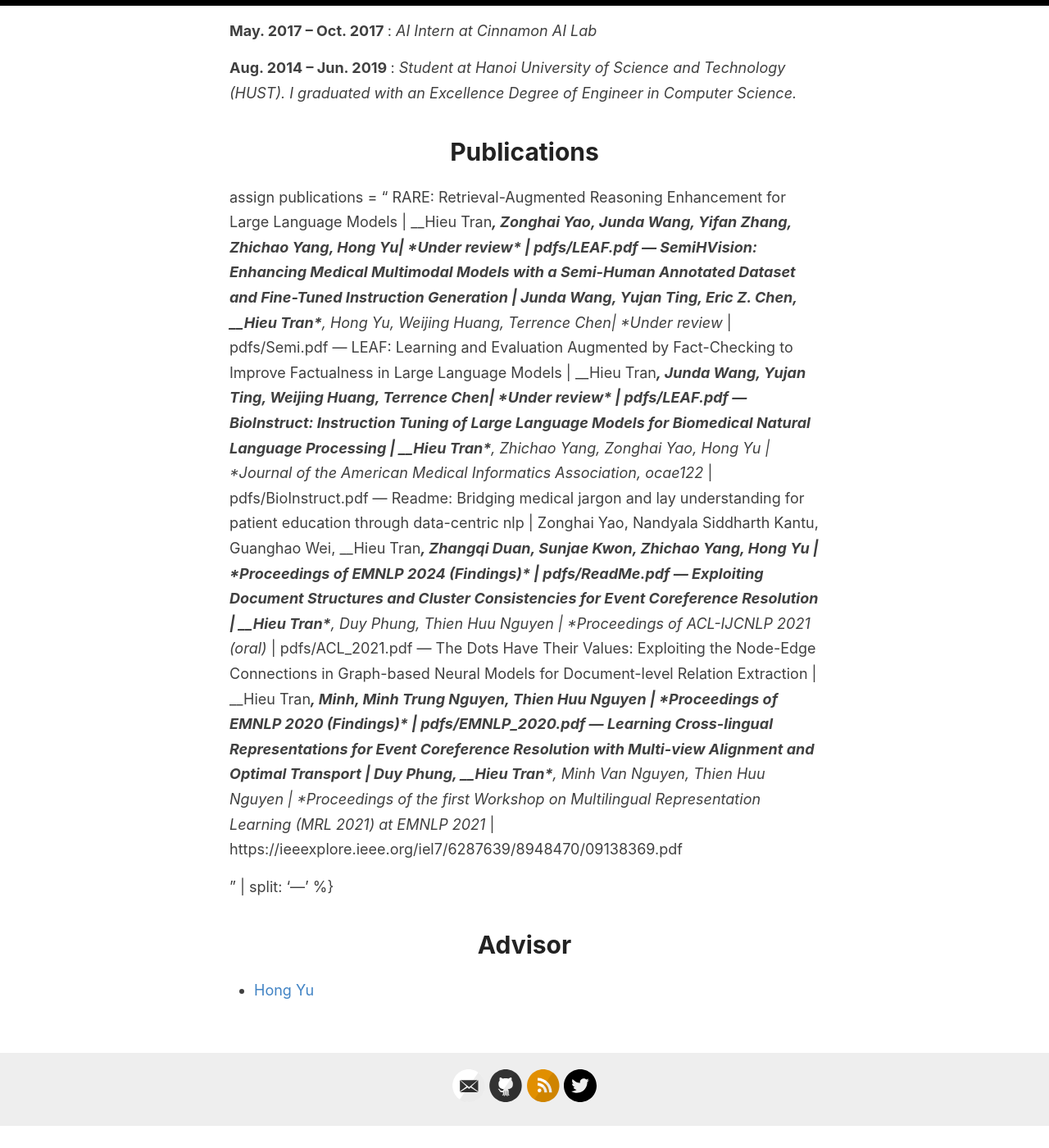
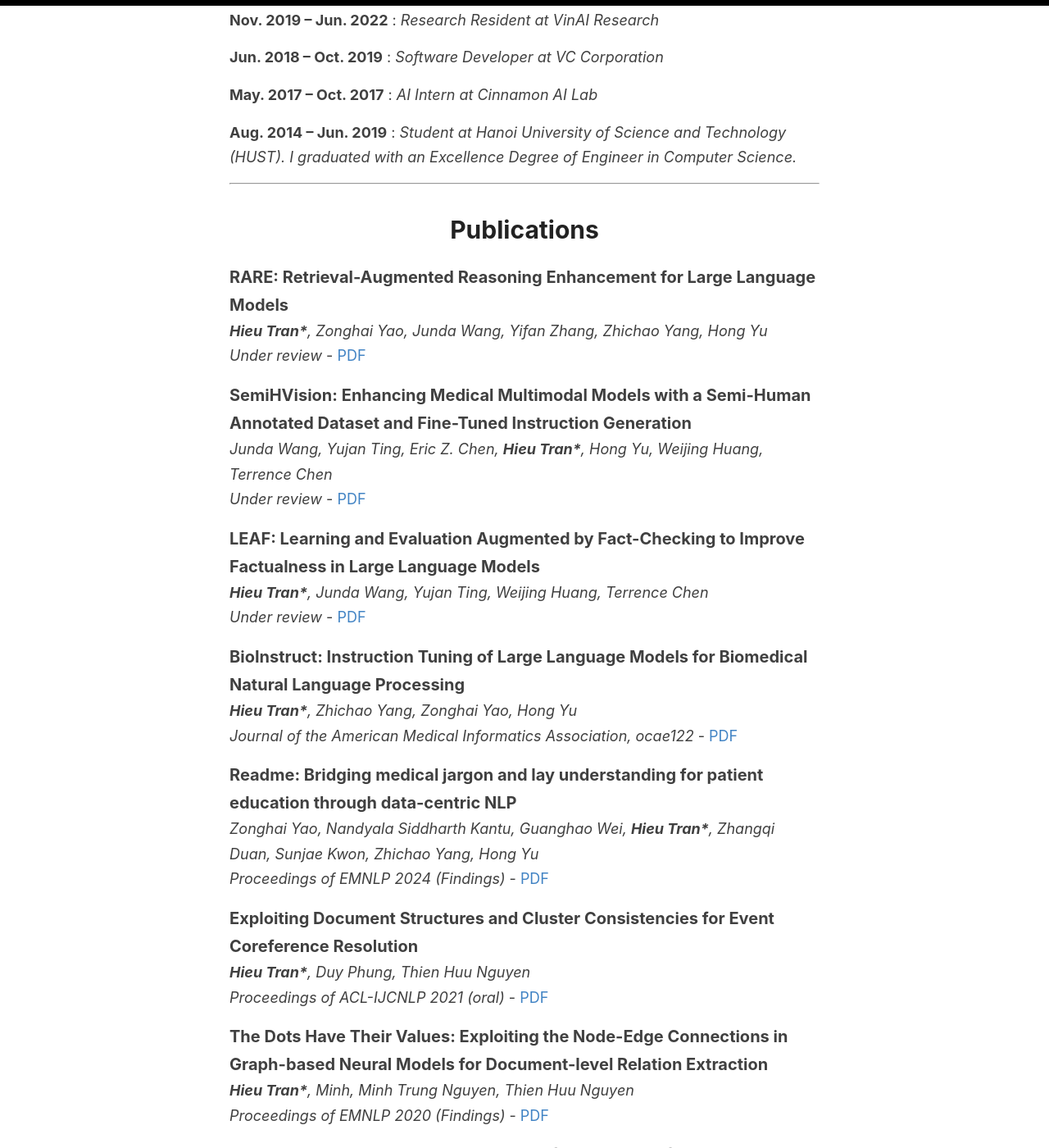
Before and after one commit to fatebreaker/fatebreaker.github.io, a Jekyll site: the page built from index.md, in a window 1280 px wide and 1400 px high, scrolled down 809 px. Shown: the whole window at 82% size. Built offline with Jekyll 4.4.1, drawn with Linux system fonts in a browser that asks for light colours; before the commit the page ends 2182 px from its top, so only the background shows below that; some of the changed text lies outside the part shown.

Commit message:
fix index

```diff
--- a/index.md
+++ b/index.md
@@ -1,50 +1,52 @@
 ---
 layout: default
-usemathjax: true
+mathjax: true
 ---
 
-I'm currently a Computer Science PhD student at University of Massachusetts Amherst, where I do research on Natural Language Processing. Previously, I worked as an AI resident at VinAI Research Vietnam.
+I'm currently a Computer Science PhD student at the University of Massachusetts Amherst, where I research Natural Language Processing. Previously, I worked as an AI resident at VinAI Research Vietnam.
 I obtained my B.S. degree in Computer Science from Hanoi University of Science and Technology.
 My primary research interest is enabling LLMs to understand, generate, and reason about human language to enhance their ability to perform complex cognitive and language-related tasks. Recently, I have expanded my work to advanced topics such as Preference-based Learning, Retrieval-Augmented Generation (RAG), and Test Time Computing, with a particular emphasis on improving the reasoning capabilities, factual accuracy, and efficiency of language models in both general and domain-specific applications.
+
+---
+
 # Biography
 
-{%
-assign biography = "
+{% assign biography = "
 May. 2024 – Aug. 2024 | Research Intern at UII America
 ---
-Aug. 2022 – Aug. 2027 | Computer Science PhD student at University of Massachusetts Amherst
+Aug. 2022 – Aug. 2027 | Computer Science PhD student at the University of Massachusetts Amherst
 ---
 Nov. 2019 – Jun. 2022 | Research Resident at VinAI Research
 ---
-Jun. 2018 – Oct. 2019 | Software developer at VC Corporation
+Jun. 2018 – Oct. 2019 | Software Developer at VC Corporation
 ---
 May. 2017 – Oct. 2017 | AI Intern at Cinnamon AI Lab
 ---
 Aug. 2014 – Jun. 2019 | Student at Hanoi University of Science and Technology (HUST). I graduated with an Excellence Degree of Engineer in Computer Science.
-
-" | split: '---'
-%}
+" | split: "---" %}
 
 {% for milestone in biography %}
 {% assign milestone_arr = milestone | strip | split: "|" %}
-__<span> {{ milestone_arr[0] | strip }} </span>__ : *{{ milestone_arr[1] | strip}}*
+__<span>{{ milestone_arr[0] | strip }}</span>__ : *{{ milestone_arr[1] | strip }}*
 {% endfor %}
+
+---
 
 # Publications
 
-assign publications = "
+{% assign publications = "
 RARE: Retrieval-Augmented Reasoning Enhancement for Large Language Models |
-__Hieu Tran*__, Zonghai Yao, Junda Wang, Yifan Zhang, Zhichao Yang, Hong Yu|
+__Hieu Tran*__, Zonghai Yao, Junda Wang, Yifan Zhang, Zhichao Yang, Hong Yu |
 *Under review* |
 pdfs/LEAF.pdf
 ---
 SemiHVision: Enhancing Medical Multimodal Models with a Semi-Human Annotated Dataset and Fine-Tuned Instruction Generation |
-Junda Wang, Yujan Ting, Eric Z. Chen, __Hieu Tran*__, Hong Yu, Weijing Huang, Terrence Chen|
+Junda Wang, Yujan Ting, Eric Z. Chen, __Hieu Tran*__, Hong Yu, Weijing Huang, Terrence Chen |
 *Under review* |
 pdfs/Semi.pdf
 ---
 LEAF: Learning and Evaluation Augmented by Fact-Checking to Improve Factualness in Large Language Models |
-__Hieu Tran*__, Junda Wang, Yujan Ting, Weijing Huang, Terrence Chen|
+__Hieu Tran*__, Junda Wang, Yujan Ting, Weijing Huang, Terrence Chen |
 *Under review* |
 pdfs/LEAF.pdf
 ---
@@ -53,7 +55,7 @@ __Hieu Tran*__, Zhichao Yang, Zonghai Yao, Hong Yu |
 *Journal of the American Medical Informatics Association, ocae122* |
 pdfs/BioInstruct.pdf
 ---
-Readme: Bridging medical jargon and lay understanding for patient education through data-centric nlp |
+Readme: Bridging medical jargon and lay understanding for patient education through data-centric NLP |
 Zonghai Yao, Nandyala Siddharth Kantu, Guanghao Wei, __Hieu Tran*__, Zhangqi Duan, Sunjae Kwon, Zhichao Yang, Hong Yu |
 *Proceedings of EMNLP 2024 (Findings)* |
 pdfs/ReadMe.pdf
@@ -70,18 +72,19 @@ pdfs/EMNLP_2020.pdf
 ---
 Learning Cross-lingual Representations for Event Coreference Resolution with Multi-view Alignment and Optimal Transport |
 Duy Phung, __Hieu Tran*__, Minh Van Nguyen, Thien Huu Nguyen |
-*Proceedings of the first Workshop on Multilingual Representation Learning (MRL 2021) at
-EMNLP 2021* |
+*Proceedings of the first Workshop on Multilingual Representation Learning (MRL 2021) at EMNLP 2021* |
 https://ieeexplore.ieee.org/iel7/6287639/8948470/09138369.pdf
-
-" | split: '---'
-%}
-
+" | split: "---" %}
 
 {% for pub in publications %}
 {% assign pub_arr = pub | strip | split: "|" %}
-__<span style='font-size: 20px'> {{ pub_arr[0] | strip }} </span>__ <br> *{{ pub_arr[1] | strip}}* <br> {{ pub_arr[2] | strip}} - [PDF]({{ pub_arr[3] | strip }})<br>
+__<span style="font-size: 20px">{{ pub_arr[0] | strip }}</span>__
+*{{ pub_arr[1] | strip }}*
+{{ pub_arr[2] | strip }} - [PDF]({{ pub_arr[3] | strip }})
 {% endfor %}
 
+---
+
 # Advisor
+
 - [Hong Yu](https://www.cics.umass.edu/faculty/directory/hong_yu)
```
